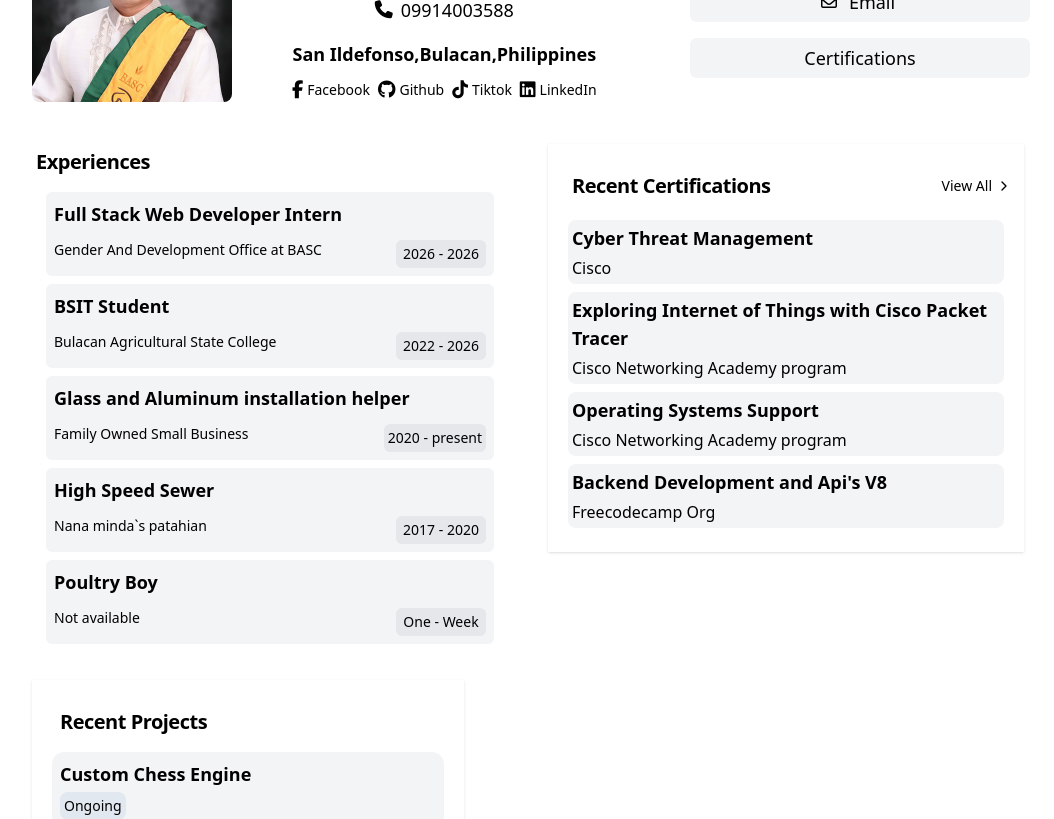
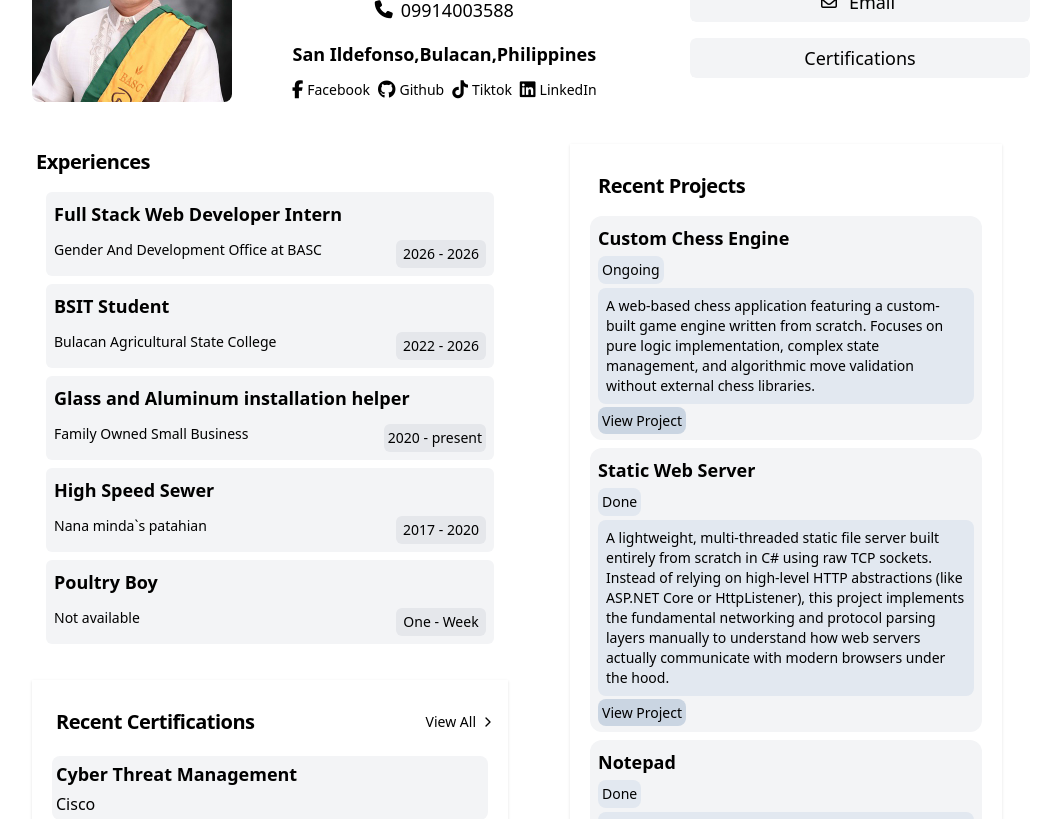
Before and after one commit to Zaido219/personal-portfolio, a React (Vite) app: page / in a window 1280 px wide. Shown: the part 220-1039 px from the top of the page, without its empty margins (112-1166 px from the left). Built offline with nearby package versions, Linux system fonts and the light colour scheme.

Commit message:
feat:WIP Implementing new tech stack sections

```diff
--- a/src/App.jsx
+++ b/src/App.jsx
@@ -35,12 +35,12 @@ function App() {
 
             {/* Quadrant B: Certifications/Recognition */}
             <div className="w-full md:order-3">
-               <ProjectCard />
+               <Recognition />
             </div>
 
             {/* Quadrant C: Recent Projects */}
             <div className="flex flex-col items-center w-full md:order-2 md:row-span-2">
-               <Recognition />
+                <ProjectCard />
             </div>
 
           </div>
--- a/src/components/Ui/TechStackItem.tsx
+++ b/src/components/Ui/TechStackItem.tsx
@@ -5,7 +5,7 @@ const TechStackItem = ({ name, icon, color }: TechStackItemProps) => {
     <div className="flex items-center gap-3 p-1">
       {/* Apply the passed color string here */}
       <span
-        className="text-xl flex-shrink-0 flex items-center justify-center [&>svg]:w-8 [&>svg]:h-8"
+        className="text-xl flex-shrink-0 flex items-center justify-center [&>svg]:w-6 md:[&>svg]:w-8 [&>svg]:h-6 md:[&>svg]:h-8"
         style={{ color: color ?? "currentColor" }}
       >
         {icon}
```
